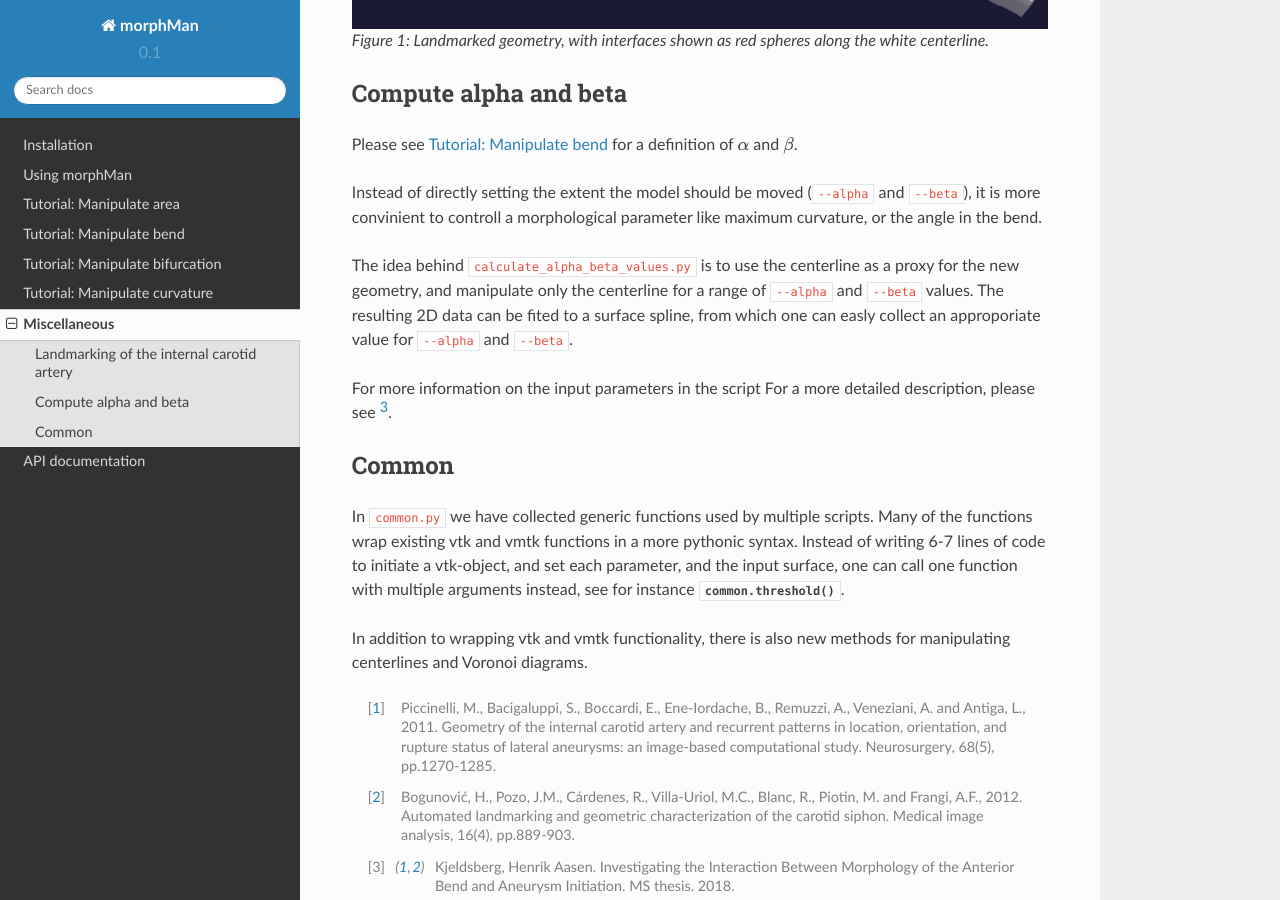
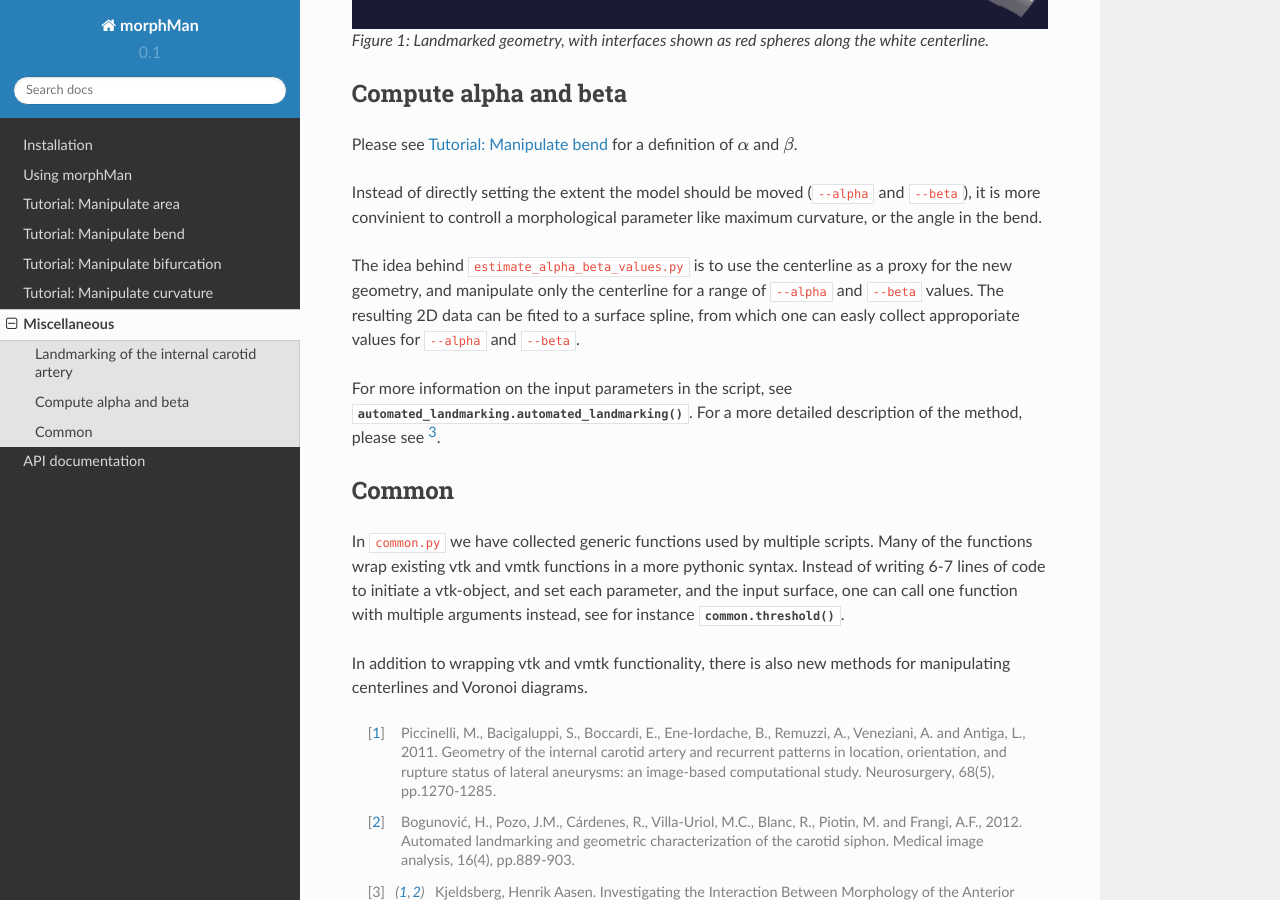
Before and after one commit to KVSlab/morphMan, a Sphinx documentation site: the page built from docs/source/Miscellaneous.rst, in a window 1280 px wide and 900 px high, scrolled down 1133 px. Built offline with Sphinx 7.4.7 and the Read the Docs theme 2.0.0, drawn with Linux system fonts in a browser that asks for light colours; some of the changed text lies outside the part shown.

Commit message:
Update tutorial

```diff
--- a/docs/source/Miscellaneous.rst
+++ b/docs/source/Miscellaneous.rst
@@ -56,12 +56,12 @@ Instead of directly setting the extent the model should be moved (``--alpha`` an
 it is more convinient to controll a morphological parameter like maximum curvature, or the
 angle in the bend.
 
-The idea behind ``calculate_alpha_beta_values.py`` is to use the centerline as a
+The idea behind ``estimate_alpha_beta_values.py`` is to use the centerline as a
 proxy for the new geometry, and manipulate only the centerline for a range of ``--alpha`` and
 ``--beta`` values. The resulting 2D data can be fited to a surface spline, from
-which one can easly collect an approporiate value for ``--alpha`` and ``--beta``.
+which one can easly collect approporiate values for ``--alpha`` and ``--beta``.
 
-For more information on the input parameters in the script For a more detailed description, please see [3]_.
+For more information on the input parameters in the script, see :meth:`automated_landmarking.automated_landmarking`. For a more detailed description of the method, please see [3]_.
 
 
 Common
--- a/docs/source/manipulate_bifurcation.rst
+++ b/docs/source/manipulate_bifurcation.rst
@@ -29,7 +29,7 @@ a positive and negative angle.
 
   Figure 2: Rotation of daughter branches, in both a widening and narrowing of the bifurcation angle.
 
-You can reproduce the results in Figure 2 by running the two following commands::
+You can reproduce the results in Figure 2 by running the following commands::
 
     python manipulate_bifurcation.py --ifile C0005/surface/model.vtp --ofile C0005/surface/rotate_plus.vtp --angle 20 --region-of-interest commandline --region-points 43.2 70.5 26.4 84.4 60.6 50.6 --poly-ball-size 250 250 250
 
--- a/docs/source/manipulate_curvature.rst
+++ b/docs/source/manipulate_curvature.rst
@@ -51,4 +51,4 @@ As shown in the command above, increased total curvature is achieved by setting
 
 For additional information, beyond this tutorial, on the script and
 input parameters, please run ``python manipulate_curvature.py -h`` or confer with
-the :meth:`curvature_variations`.
+the :meth:`curvature_variations.curvature_variations`.
```
Also changed, not shown: other parts of docs/source/Miscellaneous.rst (+1 -1 lines), docs/source/manipulate_area.rst (+9 -9 lines).
